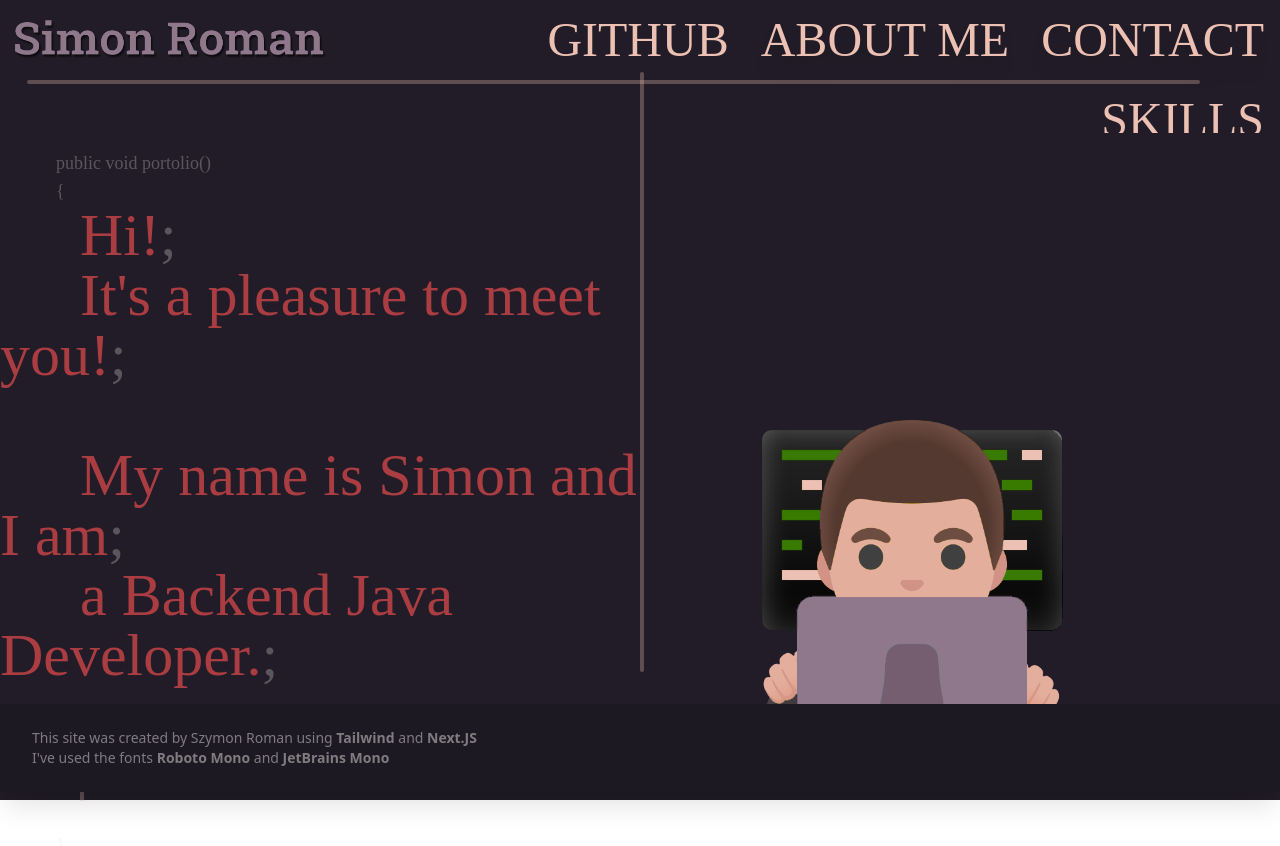
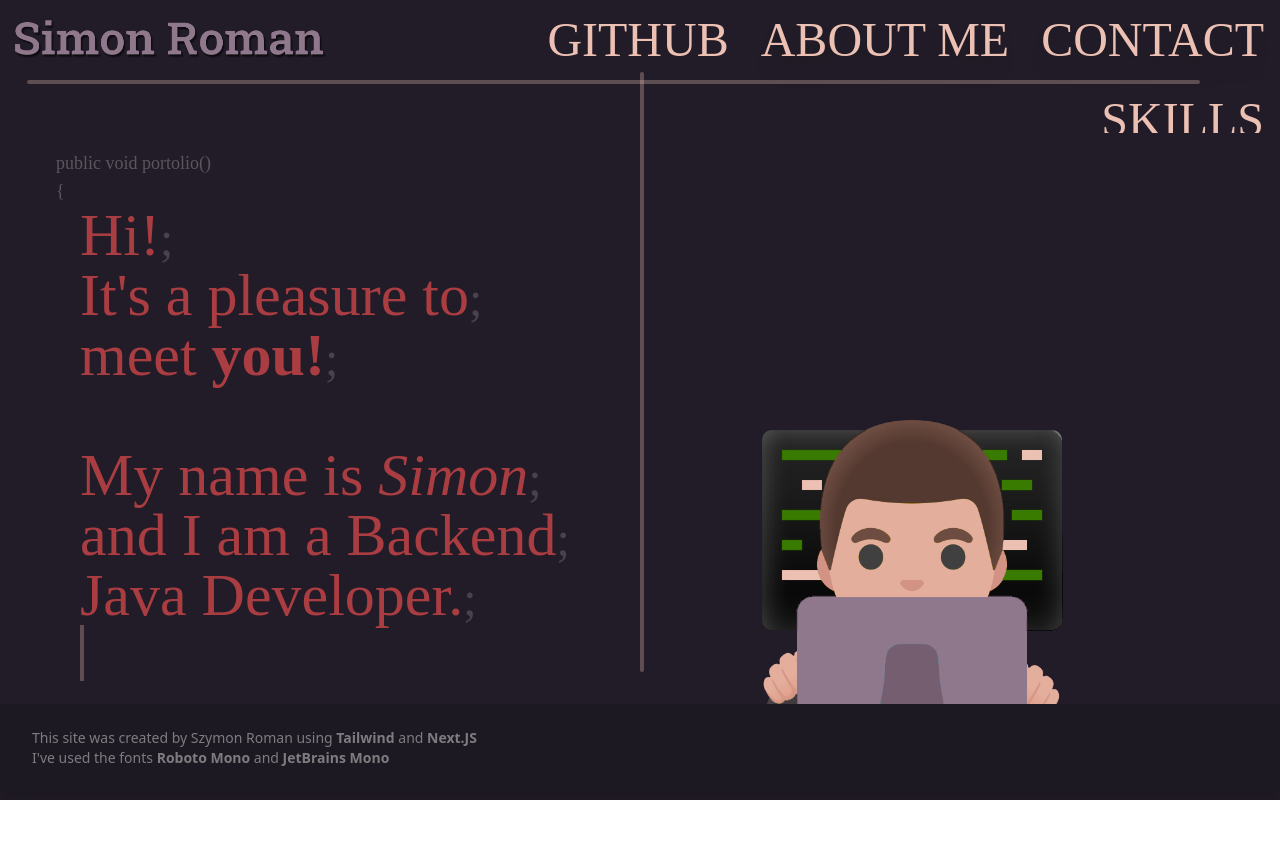
Before and after one commit to Qraven/Portfolio, a Next.js app: page / in a window 1280 px wide. Shown: the top 846 px of the page. After the commit the page ends 800 px from the top, so only its background shows below. Built offline with nearby package versions, Linux system fonts and the light colour scheme.

Commit message:
better styling

```diff
--- a/pages/Contact.js
+++ b/pages/Contact.js
@@ -2,7 +2,7 @@ import { Fragment } from "react/cjs/react.production.min";
 import Link from 'next/link'
 import Image from 'next/image'
 
-export default function Contact()
+export default function contact()
 {
 
   return (
@@ -23,7 +23,7 @@ export default function Contact()
                   <div id = "contact" className="float-right mx-4 m-4 drop-shadow-xl hover:font-light hover:cursor-pointer transition-all hover:bounceNew">CONTACT</div>
                 </Link>
 
-                <Link href='/cboutMe'>
+                <Link href='/cbout'>
                   <div id = "aboutMe" className="float-right mx-4 m-4 drop-shadow-xl hover:font-light hover:cursor-pointer hover:bounceNew">ABOUT ME</div>
                 </Link>
 
@@ -50,15 +50,18 @@ export default function Contact()
               </span>
 
             <span className="text-red text-6xl">
-                <a className="ml-20">Hi!<a className="text-footer text-opacity-30">&#59;</a></a>
+              <a className="ml-20">Hi!<a className="text-footer text-opacity-20 text-5xl">&#59;</a></a>
               <br></br>
-                <a className="ml-20">It&#39;s a pleasure to meet you!<a className="text-footer text-opacity-30">&#59;</a></a>
+              <a className="ml-20">It&#39;s a pleasure to<a className="text-footer text-opacity-20 text-5xl">&#59;</a></a>
+              <br></br>
+              <a className="ml-20">meet <b>you!</b><a className="text-footer text-opacity-20 text-5xl">&#59;</a></a>
               <br></br>
               <br></br>
-                <a className="ml-20">My name is Simon and I am<a className="text-footer text-opacity-30">&#59;</a></a>
+              <a className="ml-20">My name is <i>Simon</i><a className="text-footer text-opacity-20 text-5xl">&#59;</a></a>
               <br></br>
-                <a className="ml-20">a Backend Java Developer.<a className="text-footer text-opacity-30">&#59;</a></a>
+              <a className="ml-20">and I am a Backend<a className="text-footer text-opacity-20 text-5xl">&#59;</a></a>
               <br></br>
+              <a className="ml-20">Java Developer.<a className="text-footer text-opacity-20 text-5xl">&#59;</a></a>
               <br></br>
               <div className="border-l-4 h-14 border-solid border-pink border-opacity-30 ml-20 animate-blink"></div>
               <a className=" text-lg ml-14 text-footer text-opacity-30">&#125;</a>
--- a/pages/Skills.js
+++ b/pages/Skills.js
@@ -2,7 +2,7 @@ import { Fragment } from "react/cjs/react.production.min";
 import Link from 'next/link'
 import Image from 'next/image'
 
-export default function Skills()
+export default function skills()
 {
 
   return (
@@ -23,7 +23,7 @@ export default function Skills()
                 <div id = "contact" className="float-right mx-4 m-4 drop-shadow-xl hover:font-light hover:cursor-pointer transition-all hover:bounceNew">CONTACT</div>
               </Link>
 
-              <Link href='/aboutMe'>
+              <Link href='/about'>
                 <div id = "aboutMe" className="float-right mx-4 m-4 drop-shadow-xl hover:font-light hover:cursor-pointer hover:bounceNew">ABOUT ME</div>
               </Link>
 
@@ -50,15 +50,18 @@ export default function Skills()
             </span>
 
             <span className="text-red text-6xl">
-              <a className="ml-20">Hi!<a className="text-footer text-opacity-30">&#59;</a></a>
+              <a className="ml-20">Hi!<a className="text-footer text-opacity-20 text-5xl">&#59;</a></a>
               <br></br>
-              <a className="ml-20">It&#39;s a pleasure to meet you!<a className="text-footer text-opacity-30">&#59;</a></a>
+              <a className="ml-20">It&#39;s a pleasure to<a className="text-footer text-opacity-20 text-5xl">&#59;</a></a>
+              <br></br>
+              <a className="ml-20">meet <b>you!</b><a className="text-footer text-opacity-20 text-5xl">&#59;</a></a>
               <br></br>
               <br></br>
-              <a className="ml-20">My name is Simon and I am<a className="text-footer text-opacity-30">&#59;</a></a>
+              <a className="ml-20">My name is <i>Simon</i><a className="text-footer text-opacity-20 text-5xl">&#59;</a></a>
               <br></br>
-              <a className="ml-20">a Backend Java Developer.<a className="text-footer text-opacity-30">&#59;</a></a>
+              <a className="ml-20">and I am a Backend<a className="text-footer text-opacity-20 text-5xl">&#59;</a></a>
               <br></br>
+              <a className="ml-20">Java Developer.<a className="text-footer text-opacity-20 text-5xl">&#59;</a></a>
               <br></br>
               <div className="border-l-4 h-14 border-solid border-pink border-opacity-30 ml-20 animate-blink"></div>
               <a className=" text-lg ml-14 text-footer text-opacity-30">&#125;</a>
--- a/pages/aboueMe.js
+++ b/pages/about.js
@@ -2,7 +2,7 @@ import { Fragment } from "react/cjs/react.production.min";
 import Link from 'next/link'
 import Image from 'next/image'
 
-export default function Aboutme()
+export default function about()
 {
 
   return (
@@ -23,7 +23,7 @@ export default function Aboutme()
                     <div id = "contact" className="float-right mx-4 m-4 drop-shadow-xl hover:font-light hover:cursor-pointer transition-all hover:bounceNew">CONTACT</div>
                   </Link>
 
-                  <Link href='/aboutMe'>
+                  <Link href='/about'>
                     <div id = "aboutMe" className="float-right mx-4 m-4 drop-shadow-xl hover:font-light hover:cursor-pointer hover:bounceNew">ABOUT ME</div>
                   </Link>
 
@@ -50,15 +50,18 @@ export default function Aboutme()
                 </span>
 
               <span className="text-red text-6xl">
-                  <a className="ml-20">Hi!<a className="text-footer text-opacity-30">&#59;</a></a>
+                <a className="ml-20">Hi!<a className="text-footer text-opacity-20 text-5xl">&#59;</a></a>
                 <br></br>
-                  <a className="ml-20">It&#39;s a pleasure to meet you!<a className="text-footer text-opacity-30">&#59;</a></a>
+                <a className="ml-20">It&#39;s a pleasure to<a className="text-footer text-opacity-20 text-5xl">&#59;</a></a>
+                <br></br>
+                <a className="ml-20">meet <b>you!</b><a className="text-footer text-opacity-20 text-5xl">&#59;</a></a>
                 <br></br>
                 <br></br>
-                  <a className="ml-20">My name is Simon and I am<a className="text-footer text-opacity-30">&#59;</a></a>
+                <a className="ml-20">My name is <i>Simon</i><a className="text-footer text-opacity-20 text-5xl">&#59;</a></a>
                 <br></br>
-                  <a className="ml-20">a Backend Java Developer.<a className="text-footer text-opacity-30">&#59;</a></a>
+                <a className="ml-20">and I am a Backend<a className="text-footer text-opacity-20 text-5xl">&#59;</a></a>
                 <br></br>
+                <a className="ml-20">Java Developer.<a className="text-footer text-opacity-20 text-5xl">&#59;</a></a>
                 <br></br>
                 <div className="border-l-4 h-14 border-solid border-pink border-opacity-30 ml-20 animate-blink"></div>
                 <a className=" text-lg ml-14 text-footer text-opacity-30">&#125;</a>
--- a/pages/index.js
+++ b/pages/index.js
@@ -23,7 +23,7 @@ export default function HomePage()
                 <div id = "contact" className="float-right mx-4 m-4 drop-shadow-xl hover:font-light hover:cursor-pointer transition-all hover:bounceNew">CONTACT</div>
               </Link>
 
-              <Link href='/aboutMe'>
+              <Link href='/about'>
                 <div id = "aboutMe" className="float-right mx-4 m-4 drop-shadow-xl hover:font-light hover:cursor-pointer hover:bounceNew">ABOUT ME</div>
               </Link>
 
@@ -50,15 +50,18 @@ export default function HomePage()
             </span>
 
             <span className="text-red text-6xl">
-              <a className="ml-20">Hi!<a className="text-footer text-opacity-30">&#59;</a></a>
+              <a className="ml-20">Hi!<a className="text-footer text-opacity-20 text-5xl">&#59;</a></a>
               <br></br>
-              <a className="ml-20">It&#39;s a pleasure to meet you!<a className="text-footer text-opacity-30">&#59;</a></a>
+              <a className="ml-20">It&#39;s a pleasure to<a className="text-footer text-opacity-20 text-5xl">&#59;</a></a>
+              <br></br>
+              <a className="ml-20">meet <b>you!</b><a className="text-footer text-opacity-20 text-5xl">&#59;</a></a>
               <br></br>
               <br></br>
-              <a className="ml-20">My name is Simon and I am<a className="text-footer text-opacity-30">&#59;</a></a>
+              <a className="ml-20">My name is <i>Simon</i><a className="text-footer text-opacity-20 text-5xl">&#59;</a></a>
               <br></br>
-              <a className="ml-20">a Backend Java Developer.<a className="text-footer text-opacity-30">&#59;</a></a>
+              <a className="ml-20">and I am a Backend<a className="text-footer text-opacity-20 text-5xl">&#59;</a></a>
               <br></br>
+              <a className="ml-20">Java Developer.<a className="text-footer text-opacity-20 text-5xl">&#59;</a></a>
               <br></br>
               <div className="border-l-4 h-14 border-solid border-pink border-opacity-30 ml-20 animate-blink"></div>
               <a className=" text-lg ml-14 text-footer text-opacity-30">&#125;</a>
@@ -73,7 +76,7 @@ export default function HomePage()
           </section>
         </span>
 
-        <footer className="absolute bottom-2 w-full h-4/12 text-sm text-footer text-opacity-50 bg-darkPurple shadow-xl">
+        <footer className="absolute bottom-2 w-full h-2/12 text-sm text-footer text-opacity-50 bg-darkPurple shadow-xl">
           <div className="p-6">
             <a className="m-2">This site was created by Szymon Roman using <b>Tailwind</b> and <b>Next.JS</b></a>
             <br></br>
--- a/tailwind.config.js
+++ b/tailwind.config.js
@@ -29,7 +29,8 @@ module.exports = {
       'darkPurple': '#1D1923',
       'pink': '#EDC0B4',
       'footer': '#E2DDDC',
-      'red': '#AA3D42'
+      'red': '#AA3D42',
+      'darkRed': '#8f2b2f'
     },
     fontFamily: {
       'roboto': ['"Roboto Slab"'],
```
Lines whose indentation alone changed are shown as unchanged.
